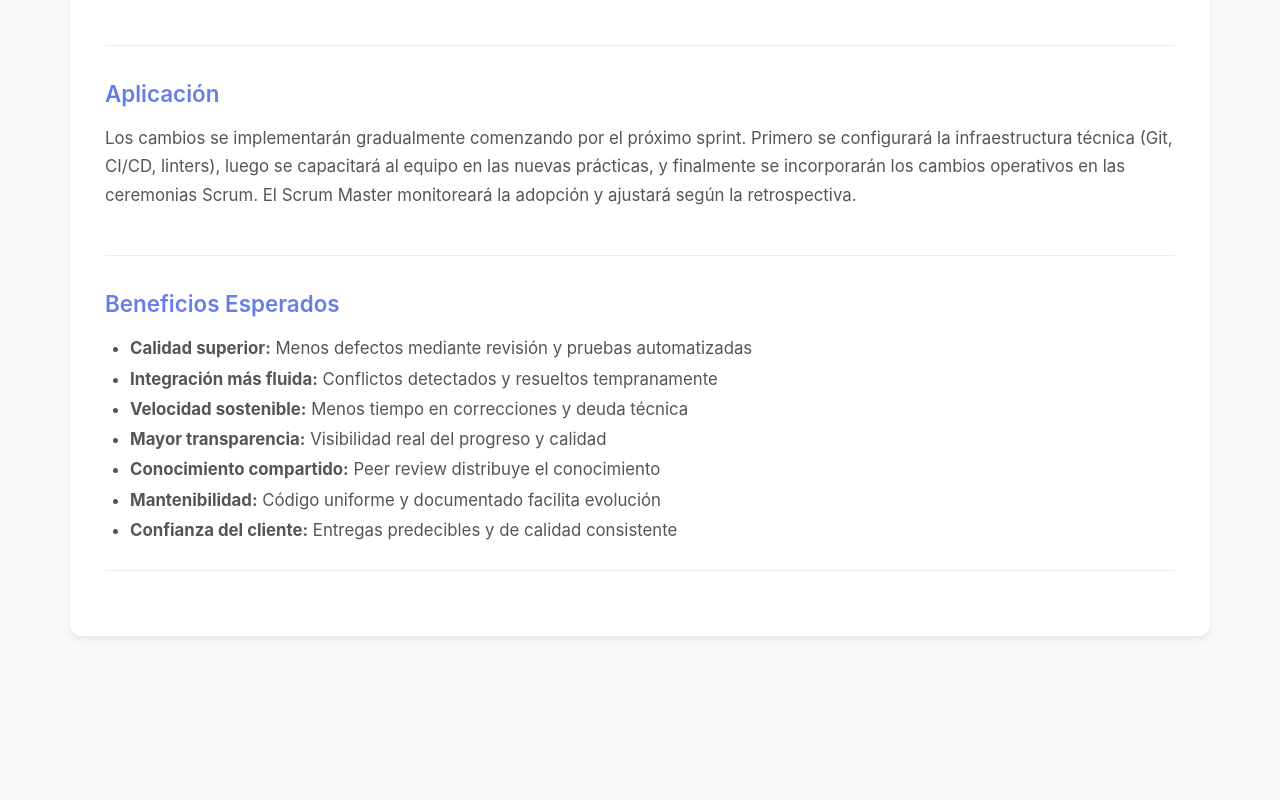
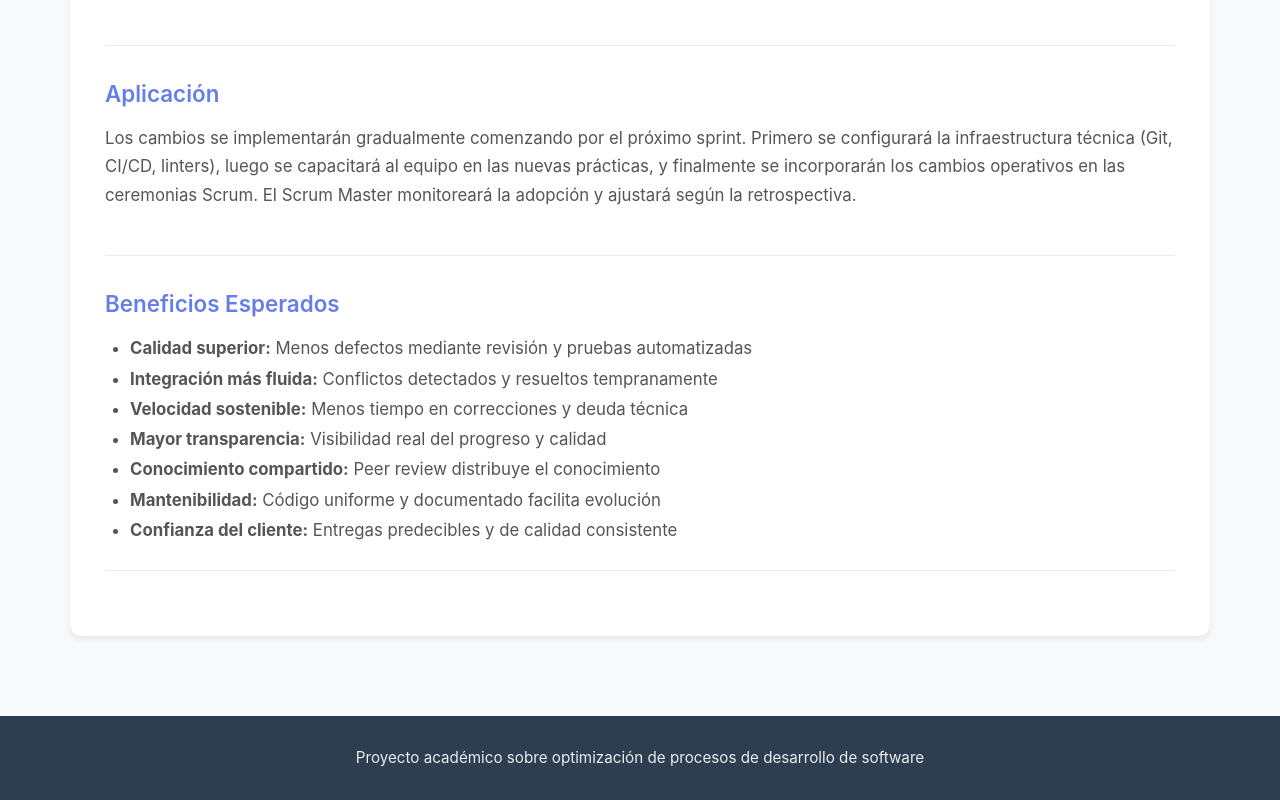
Before and after one commit to Rafael0896/ajustes-en-los-procesos-de-desarrollo, a React (Vite) app: page / in a window 1280 px wide. Shown: the part 4577-5377 px from the top of the page. Before the commit the page ends 5244 px from the top, so only its background shows below. Built offline with nearby package versions, Linux system fonts and the light colour scheme.

Commit message:
add Footer component and update App.jsx and index.css to integrate new layout section

```diff
--- a/src/App.jsx
+++ b/src/App.jsx
@@ -6,6 +6,7 @@ import OperationalChanges from "./components/OperationalChanges.jsx";
 import TechnicalChanges from "./components/TechnicalChanges.jsx";
 import QualityPractices from "./components/QualityPractices.jsx";
 import ChangeDocumentation from "./components/ChangeDocumentation.jsx";
+import Footer from "./components/Footer.jsx";
 
 export default function App() {
     return (
@@ -19,6 +20,7 @@ export default function App() {
                 <QualityPractices/>
                 <ChangeDocumentation />
             </main>
+            <Footer />
         </div>
     );
 }
--- /dev/null
+++ b/src/components/Footer.jsx
@@ -0,0 +1,11 @@
+import React from 'react';
+
+const Footer = () => (
+    <footer className="footer">
+        <p className="footer-text">
+            Proyecto académico sobre optimización de procesos de desarrollo de software
+        </p>
+    </footer>
+);
+
+export default Footer;
--- a/src/index.css
+++ b/src/index.css
@@ -246,8 +246,20 @@ body {
     font-weight: 600;
 }
 
+/* Footer */
+.footer {
+    background-color: #2c3e50;
+    color: white;
+    text-align: center;
+    padding: 30px 20px;
+    margin-top: 50px;
+}
 
-
+.footer-text {
+    margin: 0;
+    font-size: 0.95em;
+    opacity: 0.9;
+}
 
 /* RESPONSIVE HEADER */
 @media (max-width: 768px) {
```
